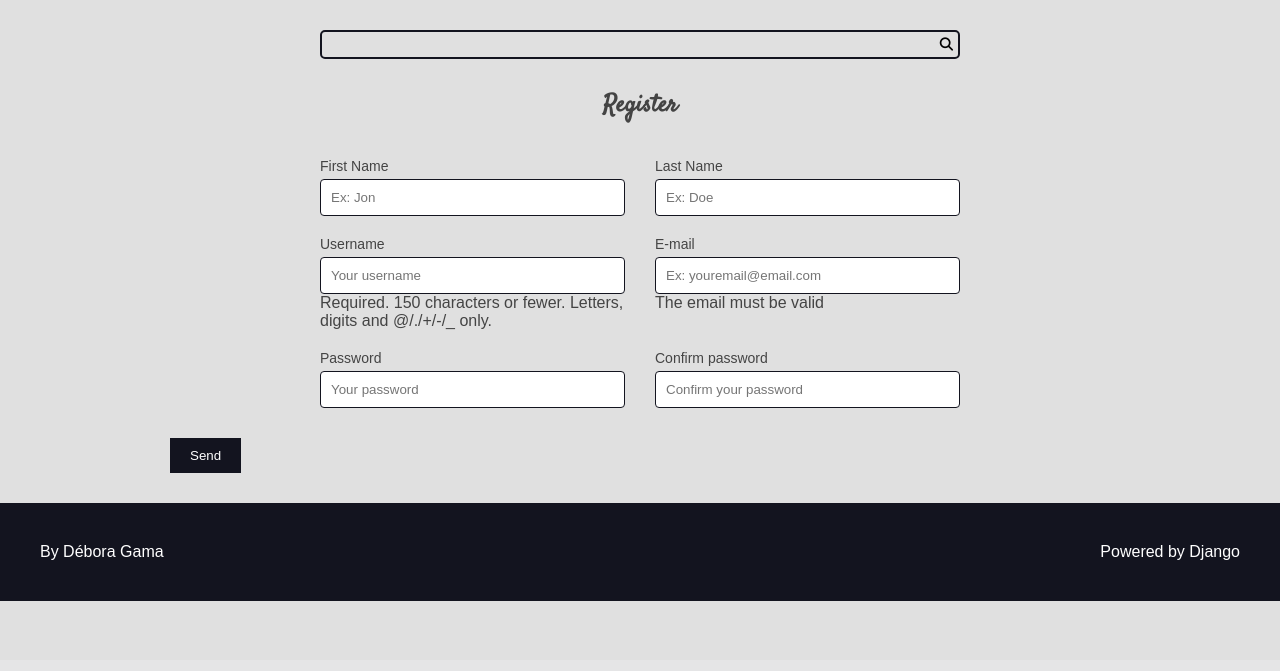
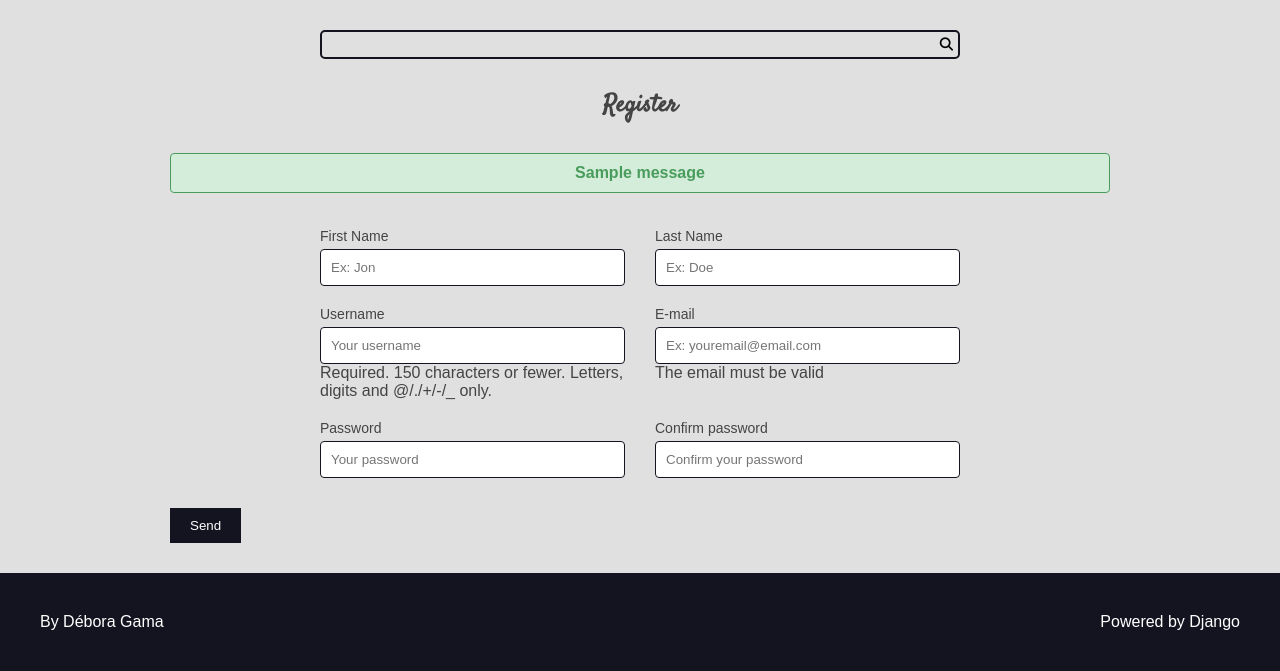
Before and after one commit to deb-gama/django_recipes, a Django app: page /authors/register/ in a window 1280 px wide. Shown: the part 140-811 px from the top of the page. Before the commit the page ends 741 px from the top, so only its background shows below. Run offline with Django 4.2, Linux system fonts and the light colour scheme; one stand-in notice (Sample message) is shown.

Commit message:
feat(recipes): creating ans styling form messages

```diff
--- a/authors/templates/authors/pages/register_view.html
+++ b/authors/templates/authors/pages/register_view.html
@@ -7,6 +7,8 @@
 <div class="main-content center container">
     <h2>Register</h2>
 </div>
+
+{% include 'recipes/partials/messages.html' %}
 
 <div class="main-content container">
     <form action="{% url 'authors:register_create' %}" method="POST">
@@ -28,11 +30,9 @@
         </div>
 
         {% if form.errors %}
-        <div class="form-content form-content-grid">
-            <div class="form-group">
-                <div class="message message-error">
-                    There are errors in the form. Please fix them, and send again
-                </div>
+        <div class="main-content center container messages-container">
+            <div class="message message-error">
+                There are errors in the form. Please fix them, and send again
             </div>
         </div>
         {% endif %}
--- a/authors/views.py
+++ b/authors/views.py
@@ -1,6 +1,6 @@
 from django.shortcuts import render, redirect
 from django.http import Http404
-from django.urls import reverse
+from django.contrib import messages
 
 from .forms import RegisterForm
 
@@ -35,4 +35,10 @@ def register_create(request):
     request.session['register_form_data'] = POST
     form = RegisterForm(POST)
 
+    if form.is_valid():
+        form.save()
+        messages.success(request, 'User successfully created. Please log in')
+
+        del(request.session['register_form_data'])
+
     return redirect('authors:register')
--- a/recipes/static/recipes/css/styles.css
+++ b/recipes/static/recipes/css/styles.css
@@ -329,16 +329,22 @@ h1, h2, h3, h4, h5, h6 {
 }
 
 .message {
-   background-color: var(--color-error-light);
    padding: 1rem 2rem;
    border-radius: 0.4rem;
-   border: solid 1px var(--color-error-dark);
+   font-weight:bold;
 }
 
 .message-error {
+   background-color: var(--color-error-light);
+   border: solid 1px var(--color-error-dark);
    color: var(--color-error-dark);
-   font-weight:bold;
-   font-size: 1.8rem;
+
+}
+
+.message-success {
+   background-color: var(--color-success-light);
+   color: var(--color-success-dark);
+   border: solid 1px var(--color-success-dark);
 }
 
 @media (max-width: 600px) {
--- /dev/null
+++ b/recipes/templates/recipes/partials/messages.html
@@ -0,0 +1,9 @@
+{% if messages %}
+<div class="main-content center container messages-container">
+    {% for message in messages %}
+    <div class="message message-{{ message.tags }}">
+        {{ message }}
+    </div>
+    {% endfor %}
+</div>
+{% endif %}
```
